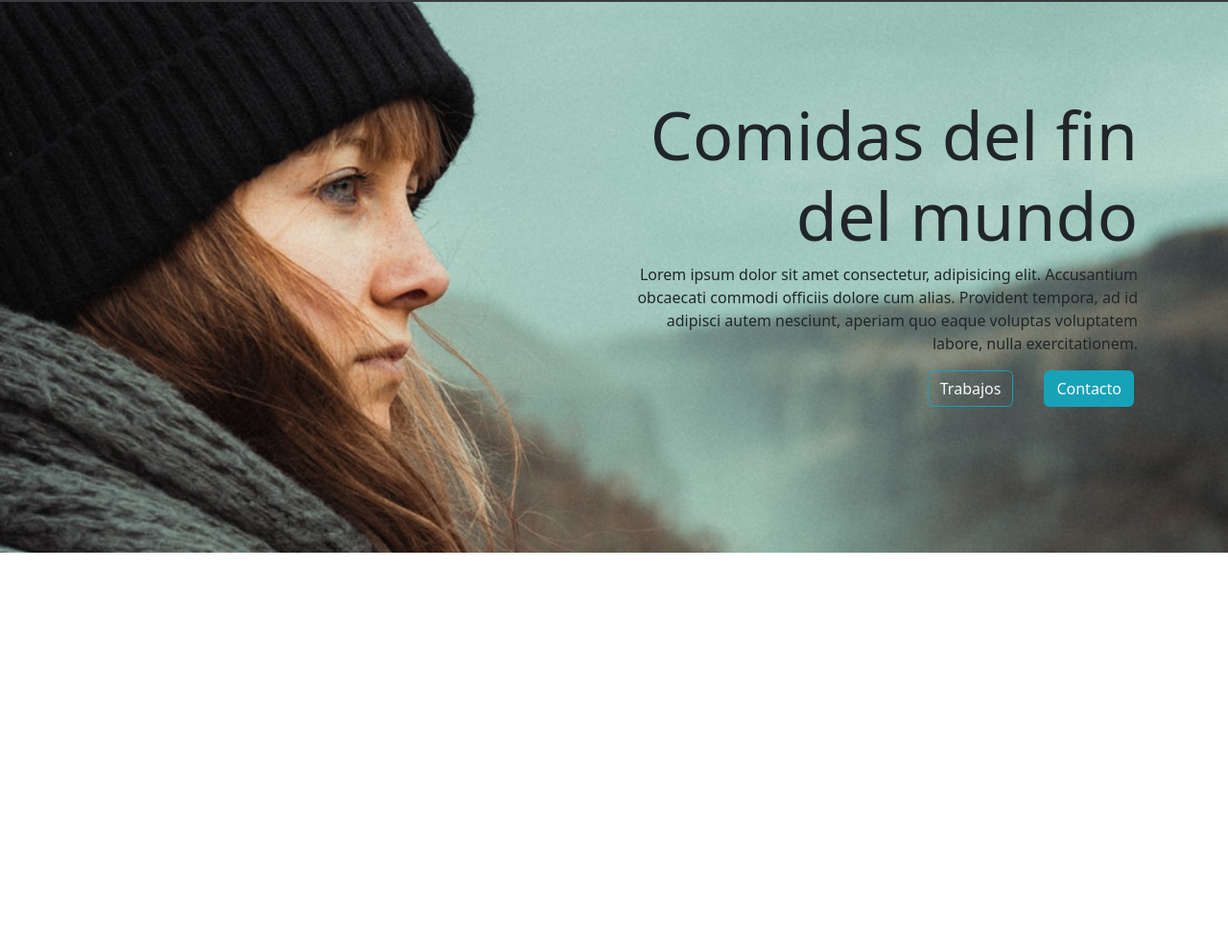
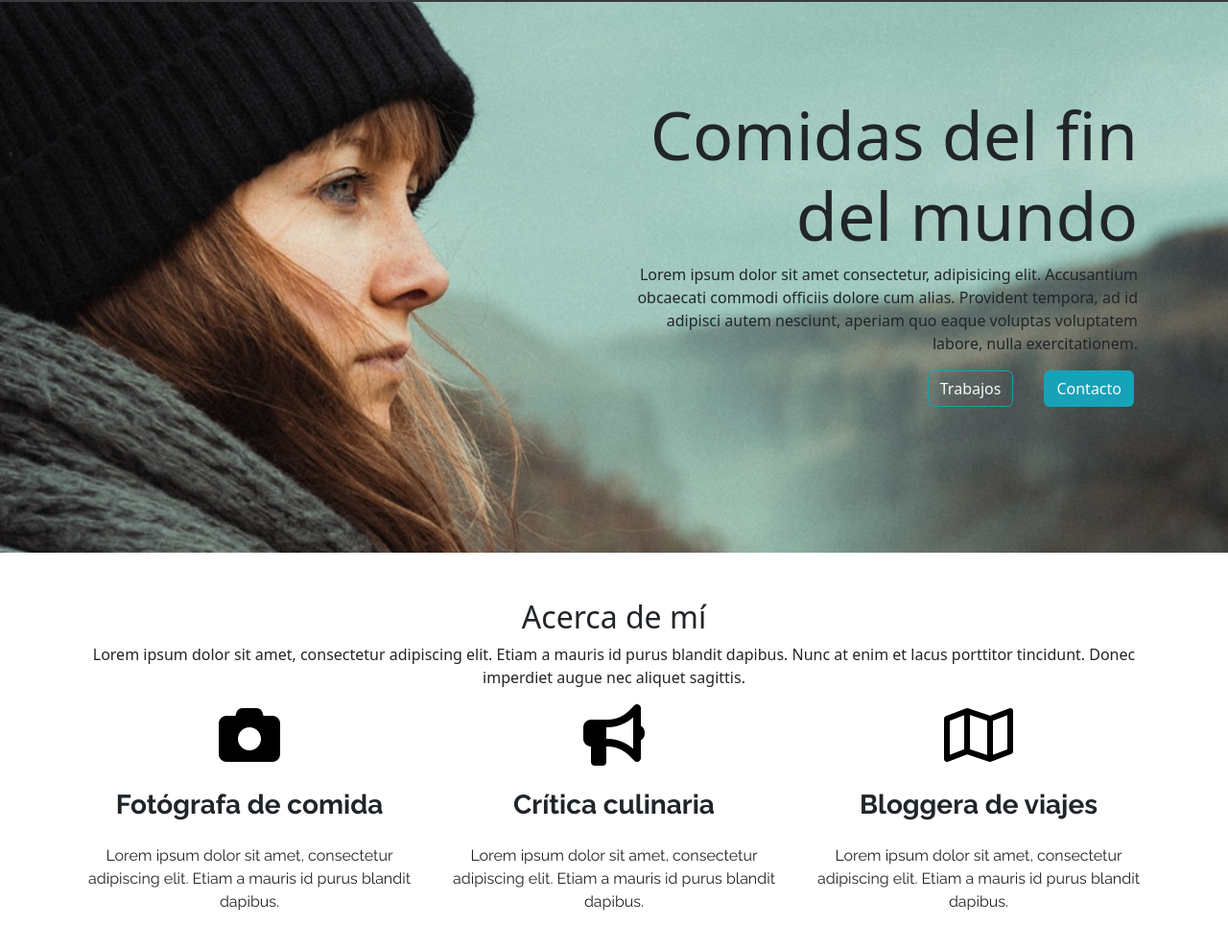
Before and after one commit to yasnahills/Olivia_Ros, a plain HTML site: page index.html in a window 1280 px wide. Shown: the part 54-1042 px from the top of the page at 96% size. Before the commit the page ends 800 px from the top, so only its background shows below. Drawn offline with nearby package versions, Linux system fonts and the light colour scheme; a web font is replaced by a local one.

Commit message:
añadida seccion acerca de mi

```diff
--- a/index.html
+++ b/index.html
@@ -52,7 +52,42 @@
         </div>
       </section>
     </header>
-
+    <main>
+      <section>
+        <div class="container mt-5 mb-5">
+            <div class="row row-gap-5">
+                <div class="col-12 text-center">
+                    <h2>Acerca de mí</h2>
+                </div>
+                <div class="col-12 text-center">
+                    <p>Lorem ipsum dolor sit amet, consectetur adipiscing elit. Etiam a mauris id purus blandit dapibus. Nunc at enim et lacus porttitor tincidunt. Donec imperdiet augue nec aliquet sagittis.</p>
+                </div>
+                <div class="col-12 col-md-4 text-center">
+                    <div>
+                        <i class="fa-solid fa-camera fa-4x" style="color: #000000;"></i>
+                        <h3 class="os-bold mt-4">Fotógrafa de comida</h3>
+                        <p class="os-regular mt-4">Lorem ipsum dolor sit amet, consectetur adipiscing elit. Etiam a mauris id purus blandit dapibus.</p>
+                    </div>
+                </div>
+                <div class="col-12 col-md-4 text-center">
+                    <div>
+                        <i class="fa-solid fa-bullhorn fa-4x" style="color: #000000;"></i>
+                        <h3 class="os-bold mt-4">Crítica culinaria</h3>
+                        <p class="os-regular mt-4">Lorem ipsum dolor sit amet, consectetur adipiscing elit. Etiam a mauris id purus blandit dapibus.</p>
+                    </div>
+                </div>
+                <div class="col-12 col-md-4 text-center">
+                    <div>
+                        <i class="fa-regular fa-map fa-4x" style="color: #000000;"></i>
+                        <h3 class="os-bold mt-4">Bloggera de viajes</h3>
+                        <p class="os-regular mt-4">Lorem ipsum dolor sit amet, consectetur adipiscing elit. Etiam a mauris id purus blandit dapibus.</p>
+                    </div>
+                </div>
+            </div>
+        </div>
+    </section>
+    </main>
     <script src="https://cdn.jsdelivr.net/npm/bootstrap@5.2.3/dist/js/bootstrap.bundle.min.js" integrity="sha384-kenU1KFdBIe4zVF0s0G1M5b4hcpxyD9F7jL+jjXkk+Q2h455rYXK/7HAuoJl+0I4" crossorigin="anonymous"></script>
+    <script src="https://kit.fontawesome.com/9d55460b02.js" crossorigin="anonymous"></script>
   </body>
 </html>
```
